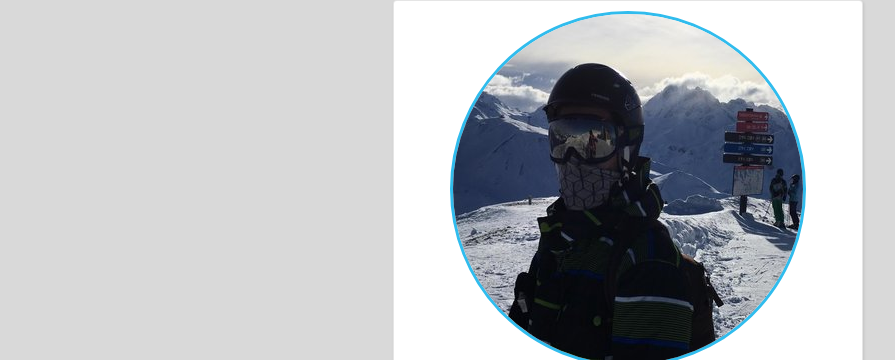
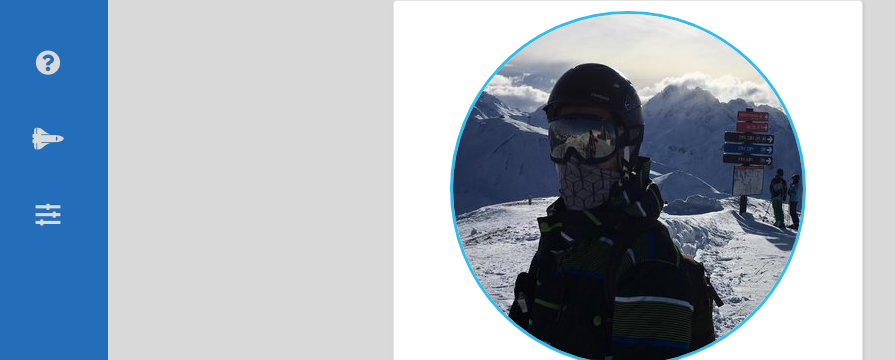
Before and after one commit to Neagle19/profile, a plain HTML site: page index.html in a window 1280 px wide. Shown: the top 360 px of the page, without its empty margins (12-907 px from the left). Drawn offline with nearby package versions, Linux system fonts and the light colour scheme; a web font is replaced by a local one.

Commit message:
enhanced my profile with a fixed sidebar

```diff
--- a/index.html
+++ b/index.html
@@ -17,6 +17,25 @@ a table showing your projects, favorite movies/languages/teams/recipes, whatever
     <meta name="description" content="Learn everything you need to know about Shane Neagle.">
   </head>
   <body>
+    <div id="sidebar">
+      <ul>
+        <li>
+          <a href="#summary">
+            <i class="fas fa-question-circle"></i>
+          </a>
+        </li>
+        <li>
+          <a href="go_to_the_moon">
+            <i class="fas fa-space-shuttle"></i>
+          </a>
+        </li>
+        <li>
+          <a href="settings">
+            <i class="fas fa-sliders-h"></i>
+          </a>
+        </li>
+      </ul>
+    </div>
     <div class="container">
       <div class="card text-center">
         <img src="images/square_alps.jpg" alt="Shane Neagle in the Alps" class="img-circle">
--- a/style.css
+++ b/style.css
@@ -96,6 +96,36 @@ a:hover {
   }
 }
 
+#sidebar {
+  position: fixed;
+  width: 120px;
+  left: 0;
+  top: 0;
+  bottom: 0;
+  background-color: #246EB9;
+  text-align: center
+}
+
+#sidebar ul {
+  list-style: none;
+  padding-left: 0px;
+}
+
+#sidebar li {
+  margin-top: 50px;
+  margin-bottom: 50px;
+}
+
+#sidebar a {
+  color: #D9D9D9;
+  font-size: 25px;
+  text-decoration: none;
+}
+
+#sidebar a:hover {
+  color: white;
+}
+
 /*later for header color: #5c848e
 
 matching black: 1d2323*/
```
